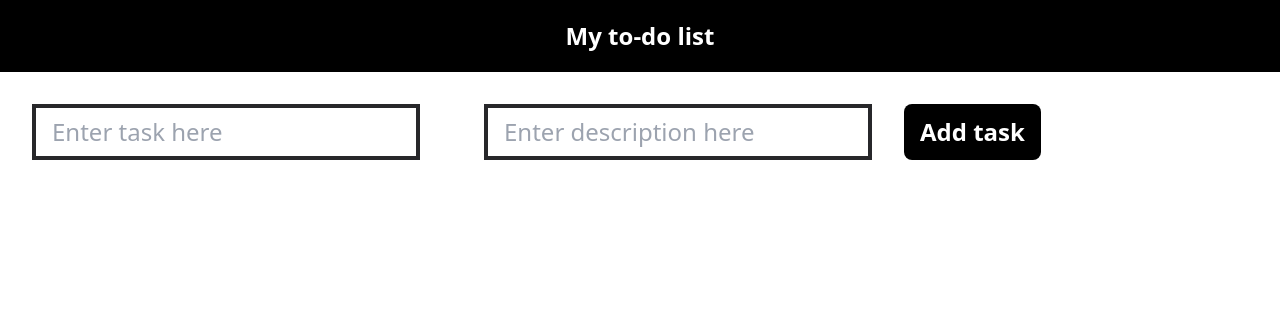
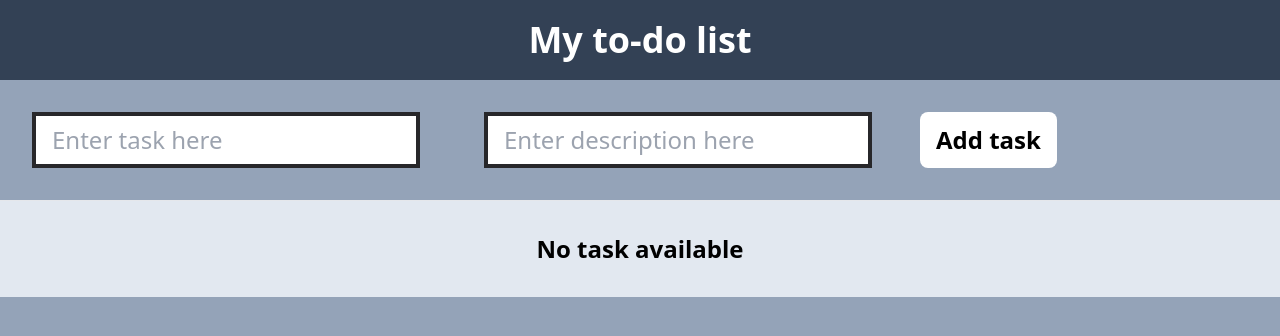
Before and after one commit to aawhan0/to-do-app, a Next.js app: page / in a window 1280 px wide. Shown: the top 336 px of the page. Built offline with nearby package versions, Linux system fonts and the light colour scheme.

Commit message:
a lot of bs added, m too lazy to write it all ;p

```diff
--- a/app/globals.css
+++ b/app/globals.css
@@ -1,3 +1,8 @@
 @tailwind base;
 @tailwind components;
 @tailwind utilities;
+
+body {
+  background-color: #94a3b8;
+  color: white; /* Optional: to make text readable */
+}
--- a/app/layout.js
+++ b/app/layout.js
@@ -13,7 +13,7 @@ const geistMono = localFont({
 });
 
 export const metadata = {
-  title: "Create Next App",
+  title: "My to-do list",
   description: "Generated by create next app",
 };
 
--- a/app/page.js
+++ b/app/page.js
@@ -1,30 +1,63 @@
-import React from 'react'
+"use client";
+
+import React, { useState } from 'react'
 
 const page = () => {
+  const [title, settitle] = useState("")
+  const [desc, setdesc] = useState("")
+  const [mainTask, setmainTask] = useState([])
+  const submitHandler = (e) =>{
+    e.preventDefault()
+    setmainTask([...mainTask, {title,desc}]);
+    // console.log(title);
+    // console.log(desc);
+    settitle('')
+    setdesc('')
+    console.log(mainTask);
+
+  }
+
+
+  let renderTask = <h2> No task available</h2>
   return (
     <>
-    <h1 className='bg-black text-white p-5 text-2xl font-bold text-center'>
+
+    <h1 className='bg-slate-700 text-white p-5 text-4xl font-bold text-center'>
       My to-do list
     </h1>
 
-    <form>
+    <form onSubmit={submitHandler}>
        <input
          type = "text"
-        className='text-2xl
+        className='text-2xl text-black
        border-zinc-800 border-4 m-8 px-4 py-2'
        placeholder='Enter task here'
+       value={title}
+       onChange={(e)=>{
+       settitle(e.target.value)
+       }}
        />
 
 <input
-         type = "text"
-        className='text-2xl
+        type = "text"
+        className='text-2xl text-black
        border-zinc-800 border-4 m-8 px-4 py-2'
        placeholder='Enter description here'
+       value={desc}
+       onChange={(e)=>{
+       setdesc(e.target.value)
+       }}
        />
 
-      <button className='bg-black text-white text-2xl px-4 py-3 font-bold rounded-lg'> Add task</button>
+      <button className='bg-white text-black text-2xl px-4 py-3 m-4 font-bold rounded-lg'> Add task</button>
 
     </form>
+    <hr />
+    <div className='p-8 bg-slate-200'>
+      <ul className='text-black text-2xl  font-bold text-center'>
+        {renderTask}
+      </ul>
+    </div>
     </>
   )
 }
```
